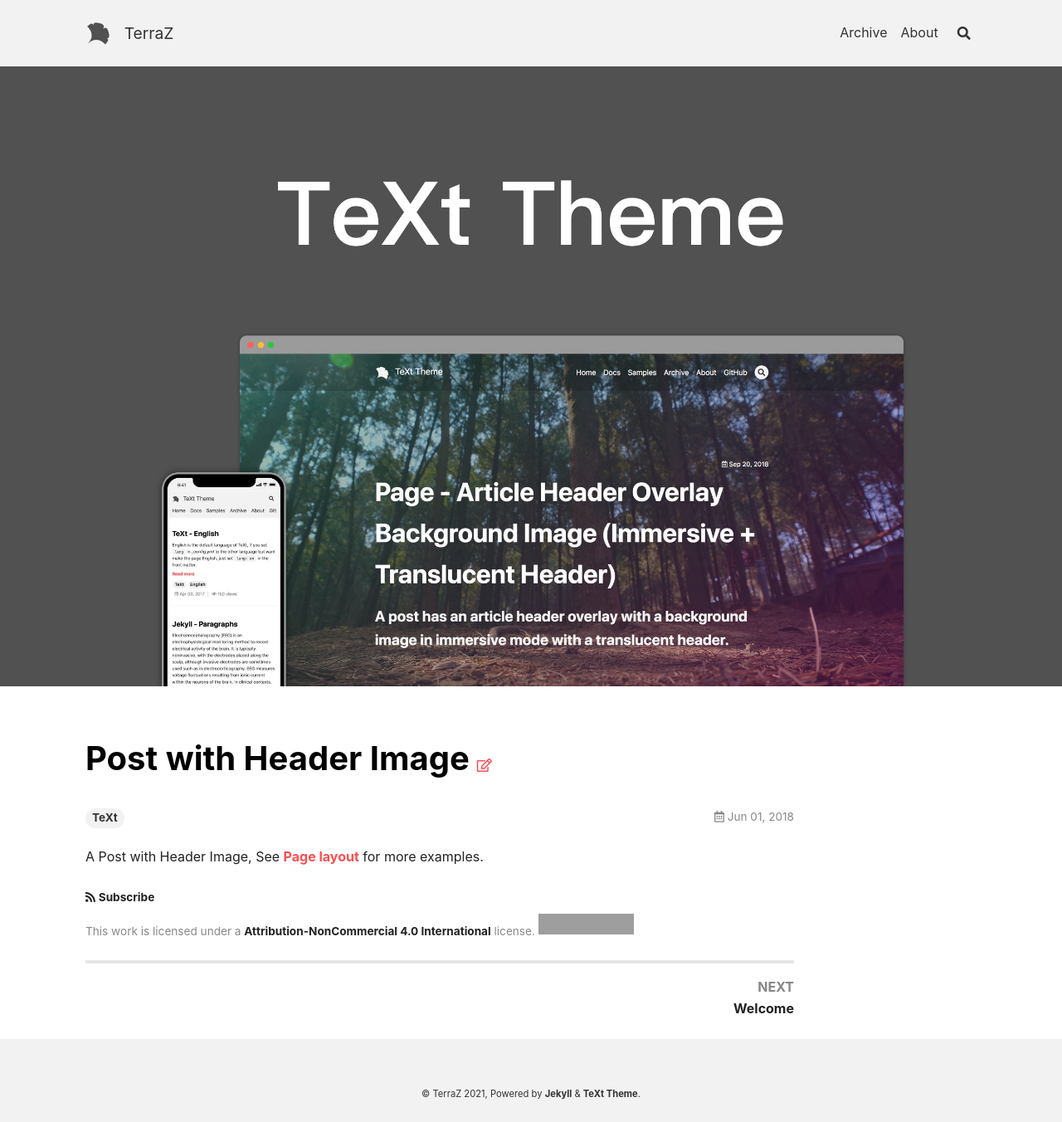
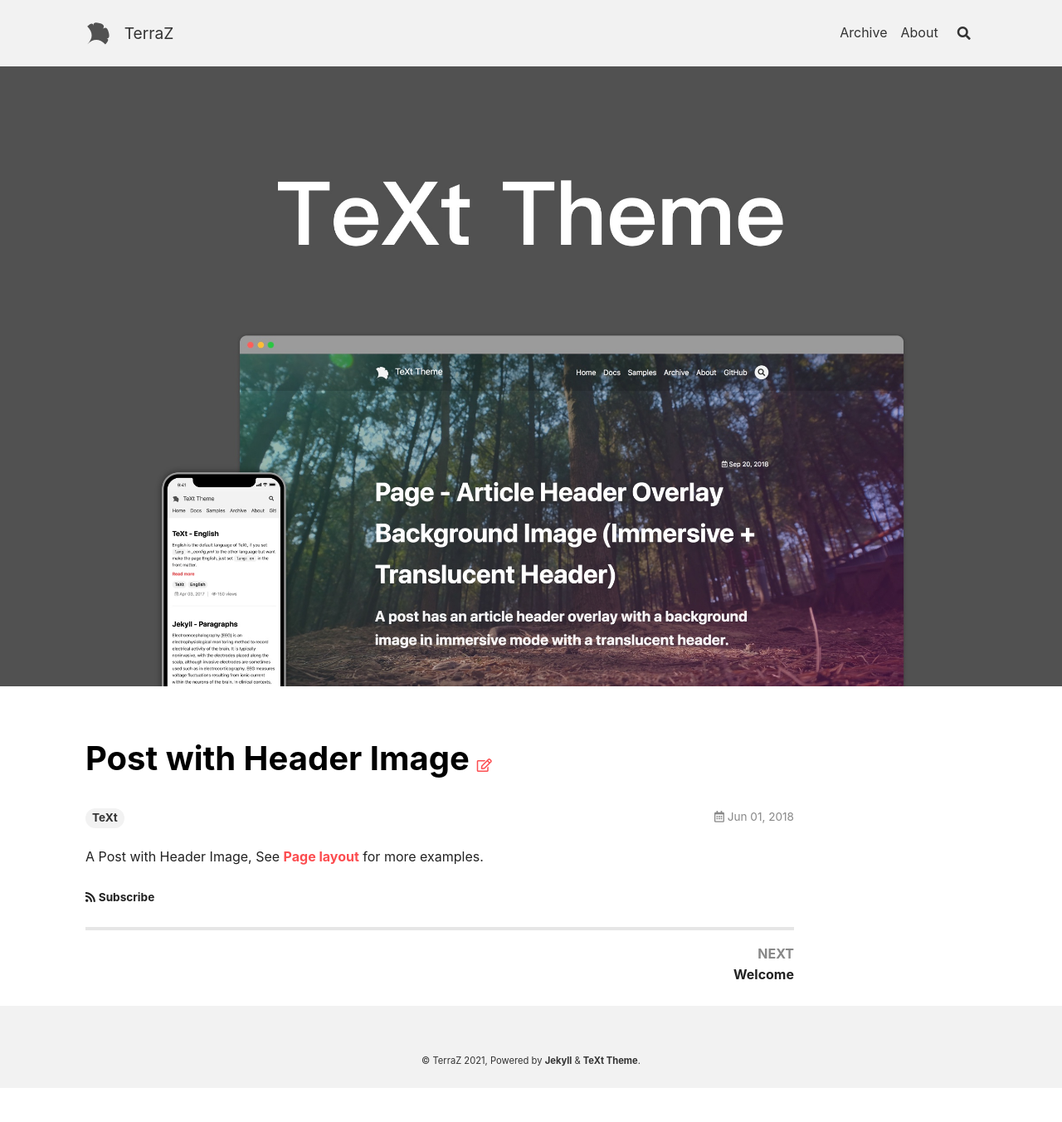
Before and after one commit to Xekep/new2, a Jekyll site: the page built from _posts/2018-06-01-header-image.md, in a window 1280 px wide. Shown: the whole page at 83% size. Built offline with Jekyll 4.4.1, drawn with Linux system fonts in a browser that asks for light colours; nearby versions of some CDN libraries; after the commit the page ends 1311 px from its top, so only the background shows below that; part of the change alters nothing that is shown; grey boxes are pictures that could not be loaded.

Commit message:
Update _config.yml

```diff
--- a/_config.yml
+++ b/_config.yml
@@ -55,7 +55,7 @@ author:
 
 ## => GitHub Repository (if the site is hosted by GitHub)
 ##############################
-repository: user_name/repo_name
+repository: Xekep/new2
 repository_tree: master
 
 
@@ -74,7 +74,7 @@ paths:
 excerpt_separator: <!--more-->
 
 ## license
-license: CC-BY-NC-4.0 # "CC-BY-4.0", "CC-BY-SA-4.0", "CC-BY-NC-4.0", "CC-BY-ND-4.0"
+## license: CC-BY-NC-4.0 # "CC-BY-4.0", "CC-BY-SA-4.0", "CC-BY-NC-4.0", "CC-BY-ND-4.0"
 
 ## TOC
 toc:
```
